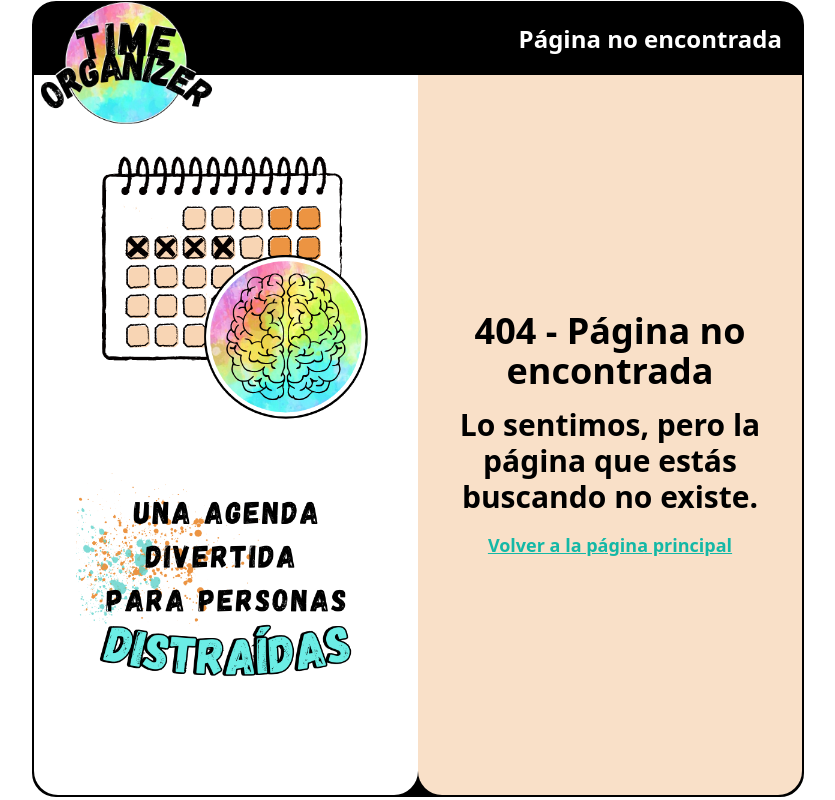
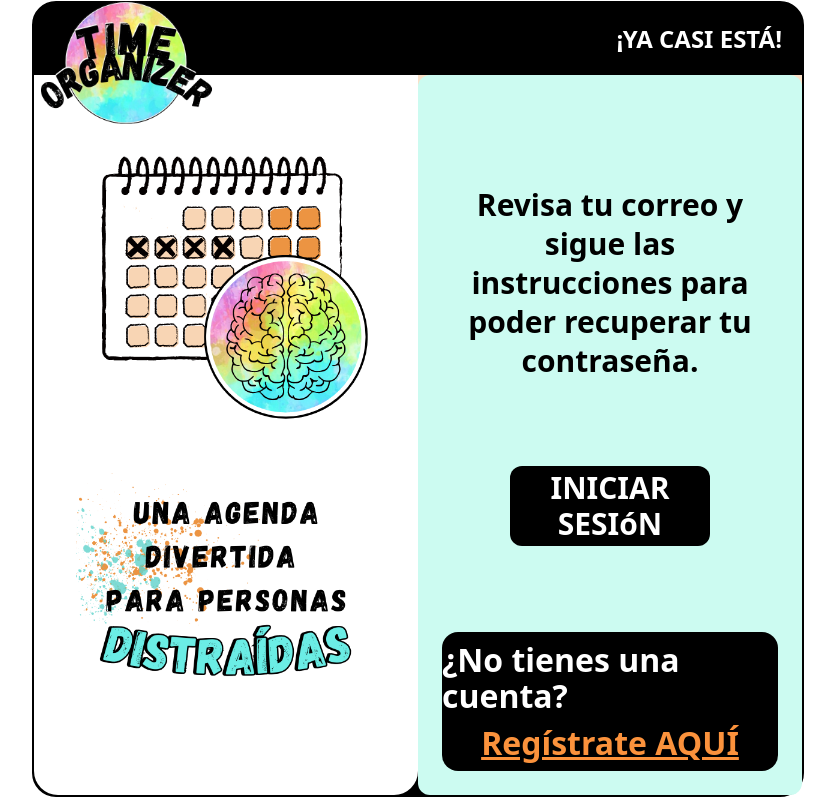
Before and after one commit to Yassinbny/Time-Organizer-Fronted, a React (Vite) app: page /confirmation-recover-password in a window 1280 px wide. Before the commit this address had no page. Shown: the whole page, without its empty margins (222-1057 px from the left). Built offline with nearby package versions, Linux system fonts and the light colour scheme.

Commit message:
Página de confirmación del recoverPass

```diff
--- a/src/App.jsx
+++ b/src/App.jsx
@@ -15,6 +15,7 @@ import Help from "./pages/Help.jsx";
 import UserProfile from "./pages/UserProfile.jsx";
 import AdminProfile from "./pages/AdminProfile.jsx";
 import Administrator from "./pages/Administrator.jsx";
+import ConfirmRecoverPassword from "./pages/ConfirmRecoverPassword.jsx";
 
 function App() {
   return (
@@ -32,6 +33,7 @@ function App() {
           <Route path="/user-profile" element={<UserProfile />} />
           <Route path="/admin-profile" element={<AdminProfile />} />
           <Route path="/administrator" element={<Administrator />} />
+          <Route path="/confirmation-recover-password" element={<ConfirmRecoverPassword />} />
         </Routes>
         <ToastContainer />
       </>
--- a/src/context/auth.context.jsx
+++ b/src/context/auth.context.jsx
@@ -46,16 +46,19 @@ export function AuthContextProvider({ children }) {
       );
 
       if (!response.ok) {
-        throw new Error(`HTTP error! status: ${response.status}`);
+        if (response.status === 500) {
+          throw new Error("El correo electrónico es incorrecto. En unos segundos te redirigiremos a la página de registro de usuario.");
+        } else {
+          throw new Error(`HTTP error! status: ${response.status}`);
+        }
       }
 
       const data = await response.json();
       console.log("Solicitud de recuperación de contraseña enviada:", data);
+      return { ok: true, message: data.message || "Revisa tu correo para las instrucciones de recuperación." };
     } catch (error) {
-      console.error(
-        "Error al enviar solicitud de recuperación de contraseña:",
-        error
-      );
+      console.error("Error al enviar solicitud de recuperación de contraseña:", error);
+      return { ok: false, message: error.message || "Error desconocido al enviar la solicitud." };
     }
   }
 
--- /dev/null
+++ b/src/pages/ConfirmRecoverPassword.jsx
@@ -0,0 +1,46 @@
+import UsersLayout from "../layouts/UsersLayout.jsx";
+import { useContext, useEffect } from "react";
+import { AuthContext } from "../context/auth.context.jsx";
+import { Link, useNavigate } from "react-router-dom";
+
+const ConfirmRecoverPassword = () => {
+    const { currentUser } = useContext(AuthContext);
+    const navigate = useNavigate();
+
+    useEffect(() => {
+      if (!currentUser) {
+        navigate("/confirmation-recover-password");
+      }
+    }, [currentUser, navigate]);
+
+  return (
+    <UsersLayout componente={"¡YA CASI ESTÁ!"}>
+      <div className="bg-teal-100 flex flex-col justify-evenly w-full h-full content-center p-6 rounded-xl">
+        <div
+          className="flex flex-col items-center w-full h-full justify-evenly text-base sm:text-lg md:text-3xl "
+        >
+          <p className="text-center justyify-center font-extrabold leading-[1.3]">
+            Revisa tu correo y sigue las instrucciones para poder recuperar tu contraseña.
+          </p>
+
+          <button className="bg-black text-white text-center font-bold w-[150px] h-10 sm:w-[300px] sm:h-12 md:w-[200px] md:h-20 rounded-xl"
+          onClick={() => navigate("/login")}
+          >
+            INICIAR SESIóN
+          </button>
+        </div>
+        <div className="flex flex-col items-center rounded-2xl content-center justify-evenly text-[4vw] sm:text-[24px] md:text-[32px] bg-black text-1xl text-white h-20 sm:h-32 md:h-44">
+          <p>¿No tienes una cuenta?</p>
+          <Link
+            to="/signup"
+            className="text-orange-400 underline decoration-solid"
+          >
+            Regístrate AQUÍ
+            </Link>
+        </div>
+      </div>
+    </UsersLayout>
+  );
+};
+
+export default ConfirmRecoverPassword;
--- a/src/pages/RecoverPassword.jsx
+++ b/src/pages/RecoverPassword.jsx
@@ -1,33 +1,54 @@
 import UsersLayout from "../layouts/UsersLayout.jsx";
 import useForm from "../hooks/useForm.jsx";
-import { useContext, useEffect } from "react";
+import { useContext, useEffect, useState } from "react";
 import { AuthContext } from "../context/auth.context.jsx";
-import { useNavigate } from "react-router-dom";
+import { Link, useNavigate } from "react-router-dom";
 
-const ForgotPassword = () => {
+const RecoverPassword = () => {
   const { recoverPassword, currentUser } = useContext(AuthContext);
   const [formValues, handleInputChange] = useForm({
     email: "",
   });
   const { email } = formValues;
   const navigate = useNavigate();
+  const [error, setError] = useState(null);
+
+  const validateEmail = (email) => {
+    // Validación básica del formato de email
+    return /^[^\s@]+@[^\s@]+\.[^\s@]+$/.test(email);
+  };
+
   const handleSubmit = async (e) => {
     e.preventDefault();
 
-    try {
-      await recoverPassword(email);
-    } catch (error) {
-      console.error(
-        "Error al enviar solicitud de recuperación de contraseña:",
-        error
-      );
-      // Manejar el error, por ejemplo, mostrar un mensaje al usuario
-    }
-  };
+  // Validar formato del email
+  if (!validateEmail(email)) {
+    setError("El formato del correo electrónico es inválido.");
+    return;
+  }
+
+  const result = await recoverPassword(email);
+
+  if (result.ok) {
+    navigate("/confirmation-recover-password");
+  } else {
+    setError(result.message || "No se pudo enviar la solicitud.");
+    setTimeout(() => navigate("/signup"), 5000);
+  }
+};
+
+useEffect(() => {
+  if (currentUser) {
+    navigate("/recover-password");
+  }
+}, [currentUser, navigate]);
 
   useEffect(() => {
-    !currentUser && navigate("/login");
-  }, [currentUser]);
+    if (currentUser) {
+      navigate("/recover-password");
+    }
+  }, [currentUser, navigate]);
+
   return (
     <UsersLayout componente={"¿OLVIDASTE TU CONTRASEÑA?"}>
       <div className="bg-teal-100 flex flex-col justify-evenly w-full h-full content-center p-6 rounded-xl">
@@ -54,23 +75,25 @@ const ForgotPassword = () => {
               required
             />
           </div>
+          {error && <p className="text-red-500">{error}</p>}
           <button className="bg-black text-white text-center font-bold w-[150px] h-10 sm:w-[300px] sm:h-12 md:w-[200px] md:h-20 rounded-xl">
             RECUPERAR
           </button>
         </form>
-        <div className="flex flex-col items-center rounded-2xl content-center justify-evenly text-[4vw] sm:text-[24px] md:text-[32px] bg-black text-1xl text-white h-20 sm:h-32 md:h-34">
-          <p>¿No tienes una cuenta?</p>
-          <a
-            href="/signup"
-            className="text-orange-400
-#fb923c underline decoration-solid"
+        <div className="flex flex-col items-center justify-center rounded-2xl bg-black text-white p-6 max-w-3xl mx-auto">
+  <p className="text-lg sm:text-xl md:text-2xl lg:text-3xl font-semibold text-center mb-4">
+    ¿No tienes una cuenta?
+  </p>
+          <Link
+            to="/signup"
+            className="text-orange-400 underline decoration-solid"
           >
             Regístrate AQUÍ
-          </a>
+            </Link>
         </div>
       </div>
     </UsersLayout>
   );
 };
 
-export default ForgotPassword;
+export default RecoverPassword;
```
